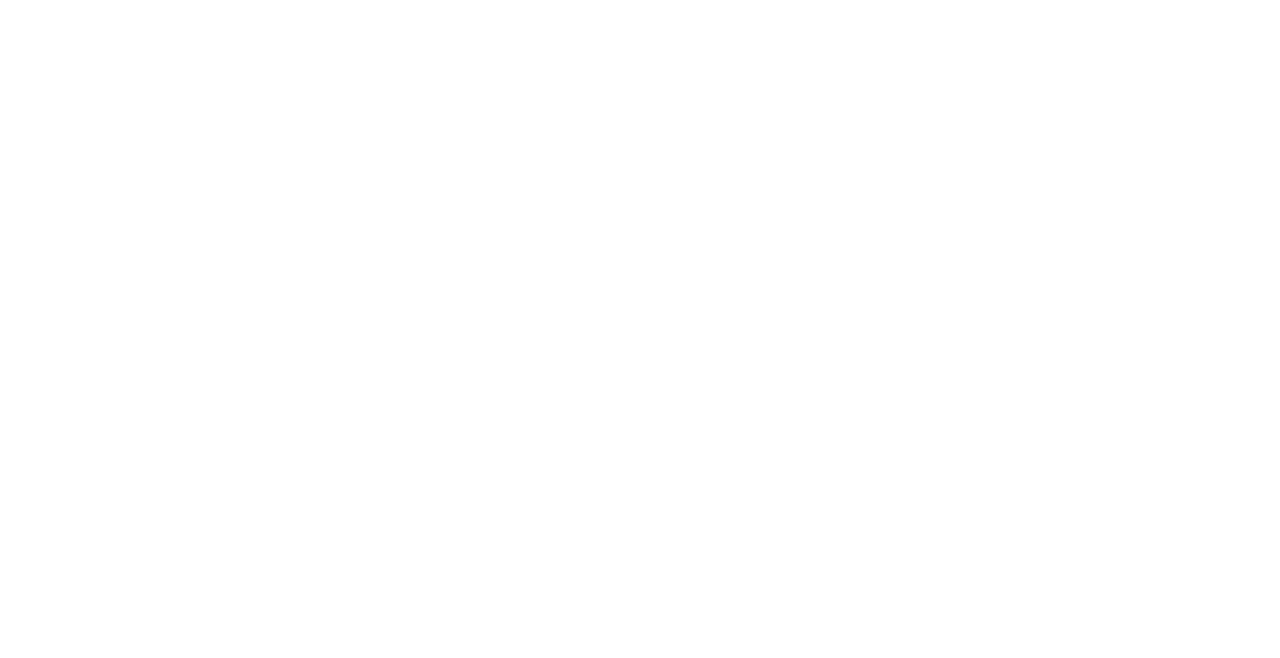
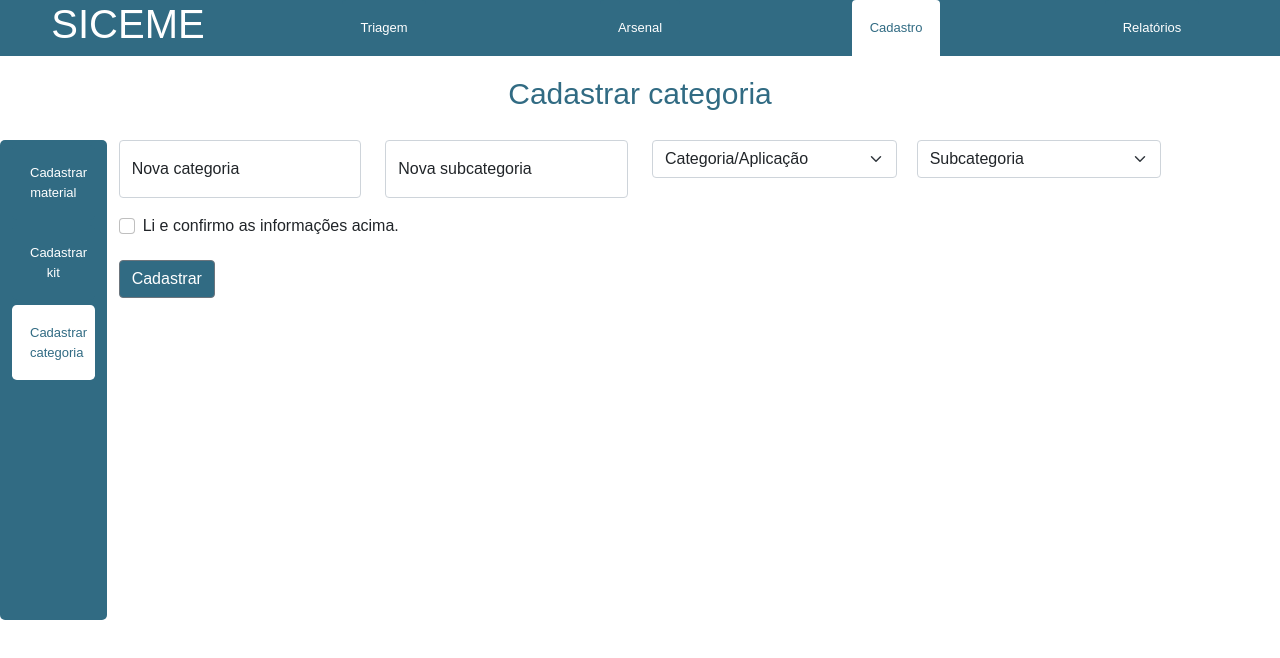
Before and after one commit to kaellandrade/siceme, a React (Create React App) app in the folder front-end/: page /cadastro/categoria in a window 1280 px wide. Before the commit this address had no page. Shown: the top 658 px of the page. Built offline with nearby package versions, Linux system fonts and the light colour scheme.

Commit message:
add tela cadastro categoria

```diff
--- a/front-end/src/MainRouter.js
+++ b/front-end/src/MainRouter.js
@@ -2,6 +2,7 @@
 import { BrowserRouter, Routes, Route } from 'react-router-dom';
 import Arsenal from './pages/Arsenal/Arsenal';
 import Cadastro from './pages/Cadastro/index';
+import Cadastrar_categoria from './pages/Cadastro/Cadastrar_categoria';
 import Relatorios from './pages/Relatorios/Relatorios';
 import Triagem from './pages/Triagem/index'
 import Login from './pages/Login/index'
@@ -24,8 +25,12 @@
           <Arsenal buttonSelect="Arsenal" />
           }
         />
-        <Route path="/cadastro" element={
+        <Route path="/cadastro/material" element={
           <Cadastro buttonSelect="Cadastro" />
+          }
+        />
+        <Route path="/cadastro/categoria" element={
+          <Cadastrar_categoria buttonSelect="Cadastro" />
           }
         />
         <Route path="/relatorios" element={
--- a/front-end/src/components/header/Header.jsx
+++ b/front-end/src/components/header/Header.jsx
@@ -21,7 +21,7 @@
 
           </div>
           <div className="col">
-            <Button texto="Cadastro" href="/cadastro" buttonS="Cadastro" buttonSelect={props.buttonSelect} />
+            <Button texto="Cadastro" href="/cadastro/material" buttonS="Cadastro" buttonSelect={props.buttonSelect} />
 
           </div>
           <div className="col">
--- a/front-end/src/pages/Cadastro/ButtonSubMenu.jsx
+++ b/front-end/src/pages/Cadastro/ButtonSubMenu.jsx
@@ -6,7 +6,7 @@
 
   return (
     <li className="nav-item">
-      <a href="" >
+      <a href={props.href} >
         <ButtonSubM
           className="button" size="lg" block
           texto={props.texto} buttonSelect={props.buttonSelect}
--- /dev/null
+++ b/front-end/src/pages/Cadastro/Cadastrar_categoria.jsx
@@ -0,0 +1,118 @@
+import React, { useState } from "react";
+import Header from "../../components/header/Header"
+import { Input, Form, Row, Col, FormGroup, Label, Button, FormText } from "reactstrap"
+import ButtonSubMenu from "./ButtonSubMenu"
+import "./index.css"
+import Categoria_Dropdown from "./Categoria_Dropdown";
+
+function Cadastrar_categoria(props) {
+
+  const handleCadastrar = (event) => {
+    event.preventDefault();
+    let novaCategoria = {
+      categoria: document.getElementById("nova-categoria").value,
+      subcategoria: document.getElementById("nova-sub-categoria").value
+    };
+    console.log(novaCategoria)
+  }
+
+  return (
+    <div className="Cadastrar_categoria">
+      <Header optionButton="Triagem" buttonS={props.buttonS} buttonSelect={props.buttonSelect} />
+      <section className="col-md-12 nav d-flex align-items-center justify-content-around">
+        <div className="container">
+          <div className="row title">
+            <h1 className="body">Cadastrar categoria</h1>
+          </div>
+        </div>
+        <main className="container-fluid flex-column" >
+          <div className="row">
+            <div className="col-md-1">
+              <div className="row">
+                <button type="button" className="buttonMenu" >
+                  <ButtonSubMenu texto={"Cadastrar material"} buttonSelect="Cadastrar categoria"
+                    href="/cadastro/material"
+                  />
+                </button>
+
+              </div>
+              <div className="row">
+                <button type="button" className="buttonMenu" >
+                  <ButtonSubMenu texto={"Cadastrar kit"} buttonSelect="Cadastrar categoria" />
+                </button>
+
+              </div>
+              <div className="row">
+                <button type="button" className="buttonMenu" >
+                  <ButtonSubMenu texto={"Cadastrar categoria"} buttonSelect="Cadastrar categoria" />
+                </button>
+
+              </div>
+
+            </div>
+
+            <div className="col-md-10">
+
+              <Form inline onSubmit={handleCadastrar} >
+
+                <Row>
+                  <Col md={3}>
+                    <FormGroup floating>
+
+                      <Input
+                        id="nova-categoria"
+                        name="nova-categoria"
+                        type="text"
+                        placeholder="Nova categoria"
+                      />
+                      <Label for="nova-categoria">
+                        Nova categoria
+                      </Label>
+                    </FormGroup>
+                  </Col>
+
+                  <Col md={3}>
+                    <FormGroup floating>
+                      <Input
+                        id="nova-sub-categoria"
+                        name="nova-sub-categoria"
+                        type="text"
+                        placeholder="Nova subcategoria"
+                      />
+                      <Label for="nova-sub-categoria">
+                        Nova subcategoria
+                      </Label>
+                    </FormGroup>
+                  </Col>
+                  <Col>
+                    <FormGroup floating>
+                      <Categoria_Dropdown />
+                    </FormGroup>
+                  </Col>
+                </Row>
+                <FormGroup check>
+                  <Input
+                    id="check"
+                    name="check"
+                    type="checkbox"
+                  />
+                  <Label
+                    check
+                    for="check"
+                  >
+                    Li e confirmo as informações acima.
+                  </Label>
+                </FormGroup>
+                <Button className="button cadastrar material" type="submit" >
+                  Cadastrar
+                </Button>
+              </Form>
+            </div>
+          </div>
+        </main>
+      </section>
+    </div>
+  );
+}
+
+export default Cadastrar_categoria;
--- a/front-end/src/pages/Cadastro/index.js
+++ b/front-end/src/pages/Cadastro/index.js
@@ -7,7 +7,7 @@
 
 function Main(props) {
 
-  const [buttonSelect, setButtonSelect] = useState("Cadastrar materiais");
+  const [buttonSelect, setButtonSelect] = useState("Cadastrar material");
 
   const handleCadastrar = (event) => {
     event.preventDefault();
@@ -50,7 +50,7 @@
             <div className="col-md-1">
               <div className="row">
                 <button type="button" className="buttonMenu" onClick={(event) => { event.preventDefault(); setButtonSelect("Cadastrar materiais") }} >
-                  <ButtonSubMenu texto={"Cadastrar materiais"} buttonSelect={buttonSelect} />
+                  <ButtonSubMenu texto={"Cadastrar material"} buttonSelect={buttonSelect} />
                 </button>
 
               </div>
@@ -61,8 +61,10 @@
 
               </div>
               <div className="row">
-                <button type="button" className="buttonMenu" onClick={(event) => { event.preventDefault(); setButtonSelect("Cadastrar categoria") }} >
-                  <ButtonSubMenu texto={"Cadastrar categoria"} buttonSelect={buttonSelect} />
+                <button type="button" className="buttonMenu" >
+                  <ButtonSubMenu texto={"Cadastrar categoria"} buttonSelect={buttonSelect}
+                    href="/cadastro/categoria"
+                  />
                 </button>
 
               </div>
--- a/front-end/src/pages/Triagem/ButtonSubStyle.js
+++ b/front-end/src/pages/Triagem/ButtonSubStyle.js
@@ -13,7 +13,6 @@
   border-bottom: 2px;
   border-width: 2px;
   border-color: #316B83;
-  text-transform: none;
   margin-bottom: 5px;
   :hover{
     background-color: #316B83;
```
